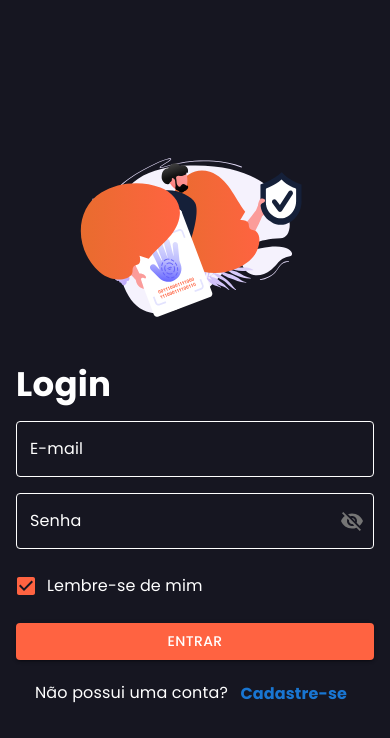
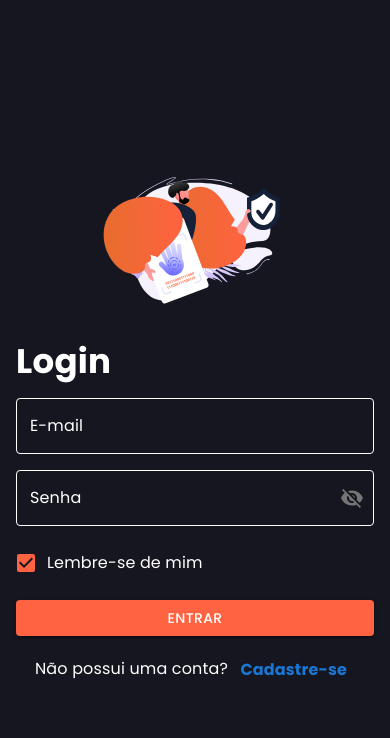
Before and after one commit to GustavoMelloGit/GMPM, a React (Create React App) app in the folder frontend/: page / in a window 390 px wide. Shown: the top 738 px of the page. Built offline with nearby package versions, Linux system fonts and the light colour scheme.

Commit message:
style: :lipstick: suth page logo responsiveness

```diff
--- a/frontend/src/pages/Auth/styles.ts
+++ b/frontend/src/pages/Auth/styles.ts
@@ -56,8 +56,7 @@ export const LoginPageAside = styled(Box)`
     height: fit-content;
 
     svg {
-      width: 70%;
-      min-width: 200px;
+      width: 200px;
     }
   }
 `;
```
